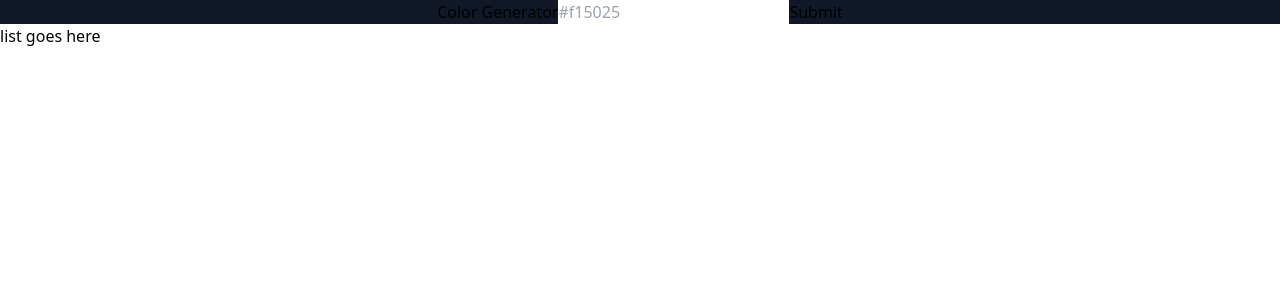
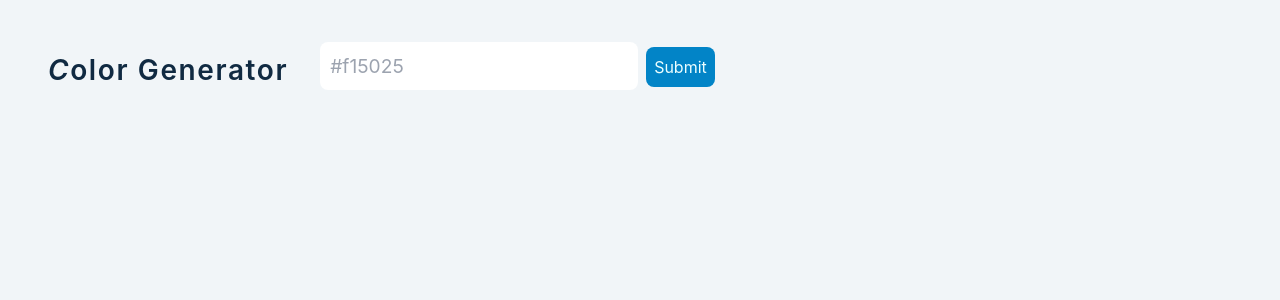
Before and after one commit to Jrod-DEV/color-generator, a React (Create React App) app: page / in a window 1280 px wide. Shown: the top 300 px of the page. Built offline with nearby package versions, Linux system fonts and the light colour scheme.

Commit message:
feat: singleColor component rendering colors with inline styles as color value on bcg

```diff
--- a/src/App.js
+++ b/src/App.js
@@ -15,6 +15,7 @@ export const App = () => {
 
     try {
       let colors = new Values(color).all(10);
+      setList(colors);
       console.log(colors);
     } catch (error) {
       setError(true);
@@ -24,23 +25,33 @@ export const App = () => {
 
   return (
     <>
-      <section className="bg-gray-900 flex justify-center">
-        <h3 className="">Color Generator</h3>
+      <section className="container flex justify-self-start m-4">
+        <h3 className="font-semibold first-letter:italic mt-2 mr-4">
+          Color Generator
+        </h3>
         <form onSubmit={handleSubmit}>
           <input
             type="text"
             value={color}
             onChange={(e) => setColor(e.target.value)}
             placeholder="#f15025"
-            className={`${error ? 'color:red' :  null}`} // class tha show red border on input text when invalid value
+            className={`peer-invalid:text-lg border-2 p-2 rounded-lg border-8${
+              error ? 'color:red' : null
+            }`} // class tha show red border on input text when invalid value
           />
-          <button className="btn" type="submit">
+          <button
+            className="bg-sky-600 hover:bg-sky-700 text-cyan-50 rounded-lg p-2 ml-2"
+            type="submit"
+          >
             Submit
           </button>
         </form>
       </section>
       <section className="colors">
-        <h4>list goes here</h4>
+        {list.map((color, index) => {
+          console.log(color);
+          return <SingleColor key={index} {...color} index={index} />;
+        })}
       </section>
     </>
   );
--- a/src/SingleColor.js
+++ b/src/SingleColor.js
@@ -1,6 +1,13 @@
 import React, { useState, useEffect } from 'react';
 import { rgbToHex } from './utils';
 
-export const SingleColor = () => {
-  return <h4>Single Color</h4>;
+export const SingleColor = ({ rgb, weight, index }) => {
+  const [alert, setAlert] = useState(false);
+  const bcg = rgb.join(',');
+  console.log(bcg);
+  return (
+    <article className={`color`} style={{ backgroundColor: `rgb(${bcg})` }}>
+      { 'color' }
+    </article>
+  );
 };
--- a/src/index.css
+++ b/src/index.css
@@ -1,3 +1,220 @@
 @tailwind base;
 @tailwind components;
 @tailwind utilities;
+
+/*
+===============
+Variables
+===============
+*/
+
+:root {
+  /* dark shades of primary color*/
+  --clr-primary-1: hsl(205, 86%, 17%);
+  --clr-primary-2: hsl(205, 77%, 27%);
+  --clr-primary-3: hsl(205, 72%, 37%);
+  --clr-primary-4: hsl(205, 63%, 48%);
+  /* primary/main color */
+  --clr-primary-5: hsl(205, 78%, 60%);
+  /* lighter shades of primary color */
+  --clr-primary-6: hsl(205, 89%, 70%);
+  --clr-primary-7: hsl(205, 90%, 76%);
+  --clr-primary-8: hsl(205, 86%, 81%);
+  --clr-primary-9: hsl(205, 90%, 88%);
+  --clr-primary-10: hsl(205, 100%, 96%);
+  /* darkest grey - used for headings */
+  --clr-grey-1: hsl(209, 61%, 16%);
+  --clr-grey-2: hsl(211, 39%, 23%);
+  --clr-grey-3: hsl(209, 34%, 30%);
+  --clr-grey-4: hsl(209, 28%, 39%);
+  /* grey used for paragraphs */
+  --clr-grey-5: hsl(210, 22%, 49%);
+  --clr-grey-6: hsl(209, 23%, 60%);
+  --clr-grey-7: hsl(211, 27%, 70%);
+  --clr-grey-8: hsl(210, 31%, 80%);
+  --clr-grey-9: hsl(212, 33%, 89%);
+  --clr-grey-10: hsl(210, 36%, 96%);
+  --clr-white: #fff;
+  --clr-red-dark: hsl(360, 67%, 44%);
+  --clr-red-light: hsl(360, 71%, 66%);
+  --clr-green-dark: hsl(125, 67%, 44%);
+  --clr-green-light: hsl(125, 71%, 66%);
+  --clr-black: #222;
+  --transition: all 0.3s linear;
+  --spacing: 0.1rem;
+  --radius: 0.25rem;
+  --light-shadow: 0 5px 15px rgba(0, 0, 0, 0.1);
+  --dark-shadow: 0 5px 15px rgba(0, 0, 0, 0.2);
+  --max-width: 1170px;
+  --fixed-width: 620px;
+}
+/*
+  ===============
+  Global Styles
+  ===============
+  */
+
+*,
+::after,
+::before {
+  margin: 0;
+  padding: 0;
+  box-sizing: border-box;
+}
+body {
+  font-family: -apple-system, BlinkMacSystemFont, 'Segoe UI', Roboto, Oxygen,
+    Ubuntu, Cantarell, 'Open Sans', 'Helvetica Neue', sans-serif;
+  background: var(--clr-grey-10);
+  color: var(--clr-grey-1);
+  line-height: 1.5;
+  font-size: 0.875rem;
+}
+ul {
+  list-style-type: none;
+}
+a {
+  text-decoration: none;
+}
+h1,
+h2,
+h3,
+h4 {
+  letter-spacing: var(--spacing);
+  text-transform: capitalize;
+  line-height: 1.25;
+  margin-bottom: 0.75rem;
+}
+h1 {
+  font-size: 3rem;
+}
+h2 {
+  font-size: 2rem;
+}
+h3 {
+  font-size: 1.25rem;
+}
+h4 {
+  font-size: 0.875rem;
+}
+p {
+  margin-bottom: 1.25rem;
+  color: var(--clr-grey-5);
+}
+@media screen and (min-width: 800px) {
+  h1 {
+    font-size: 4rem;
+  }
+  h2 {
+    font-size: 2.5rem;
+  }
+  h3 {
+    font-size: 1.75rem;
+  }
+  h4 {
+    font-size: 1rem;
+  }
+  body {
+    font-size: 1rem;
+  }
+  h1,
+  h2,
+  h3,
+  h4 {
+    line-height: 1;
+  }
+}
+/*  global classes */
+
+/* section */
+.section {
+  width: 90vw;
+  margin: 0 auto;
+  max-width: var(--max-width);
+}
+
+@media screen and (min-width: 992px) {
+  .section {
+    width: 95vw;
+  }
+}
+
+/*
+  ===============
+  Color Generator
+  ===============
+  */
+
+.container {
+  text-align: center;
+  display: flex;
+  align-items: center;
+  height: 100px;
+  padding-left: 2rem;
+}
+.container h3 {
+  margin-bottom: 0;
+  margin-right: 2rem;
+}
+
+input {
+  border-color: transparent;
+  padding: 0.5rem 1rem;
+  font-size: 1.2rem;
+  border-top-left-radius: var(--radius);
+  border-bottom-left-radius: var(--radius);
+}
+.btn {
+  background: var(--clr-primary-5);
+  padding: 0.5rem 1rem;
+  font-size: 1.2rem;
+  border-color: transparent;
+  border-top-right-radius: var(--radius);
+  border-bottom-right-radius: var(--radius);
+  text-transform: capitalize;
+  color: var(--clr-white);
+  cursor: pointer;
+}
+@media screen and (max-width: 576px) {
+  .container h3 {
+    font-size: 1rem;
+  }
+  input,
+  .btn {
+    font-size: 0.85rem;
+  }
+}
+input.error {
+  border: 2px solid var(--clr-red-dark);
+}
+.colors {
+  min-height: calc(100vh - 100px);
+  display: grid;
+  grid-template-columns: repeat(auto-fit, minmax(223.33px, 1fr));
+  grid-template-rows: repeat(auto-fit, minmax(96px, 1fr));
+}
+.color {
+  padding: 1rem 2rem;
+  cursor: pointer;
+  font-size: 1rem;
+  text-transform: none;
+}
+.percent-value {
+  margin-bottom: 0;
+  color: var(--clr-grey-1);
+}
+.color-value {
+  color: var(--clr-grey-1);
+  margin-bottom: 0;
+}
+.color-light .color-value {
+  color: var(--clr-white);
+}
+.color-light .percent-value {
+  color: var(--clr-white);
+}
+
+.alert {
+  text-transform: uppercase;
+  font-size: 0.85rem;
+  margin-top: 0.5rem;
+}
```
